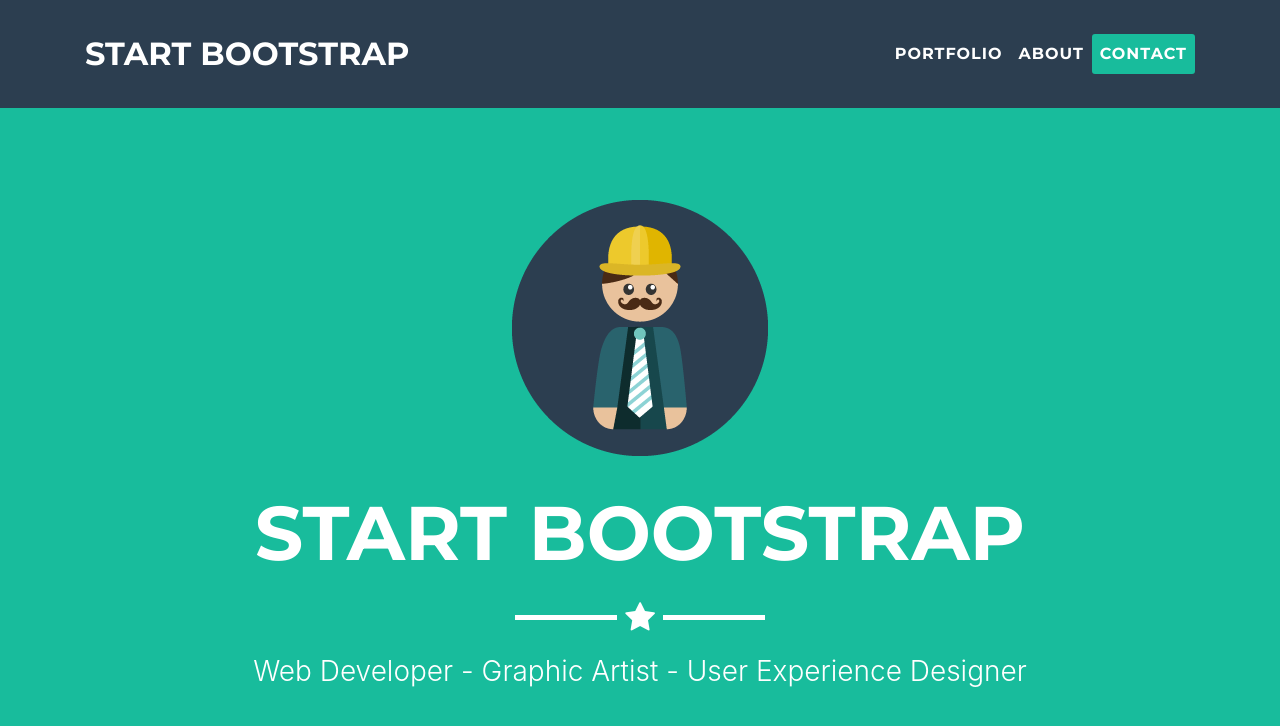
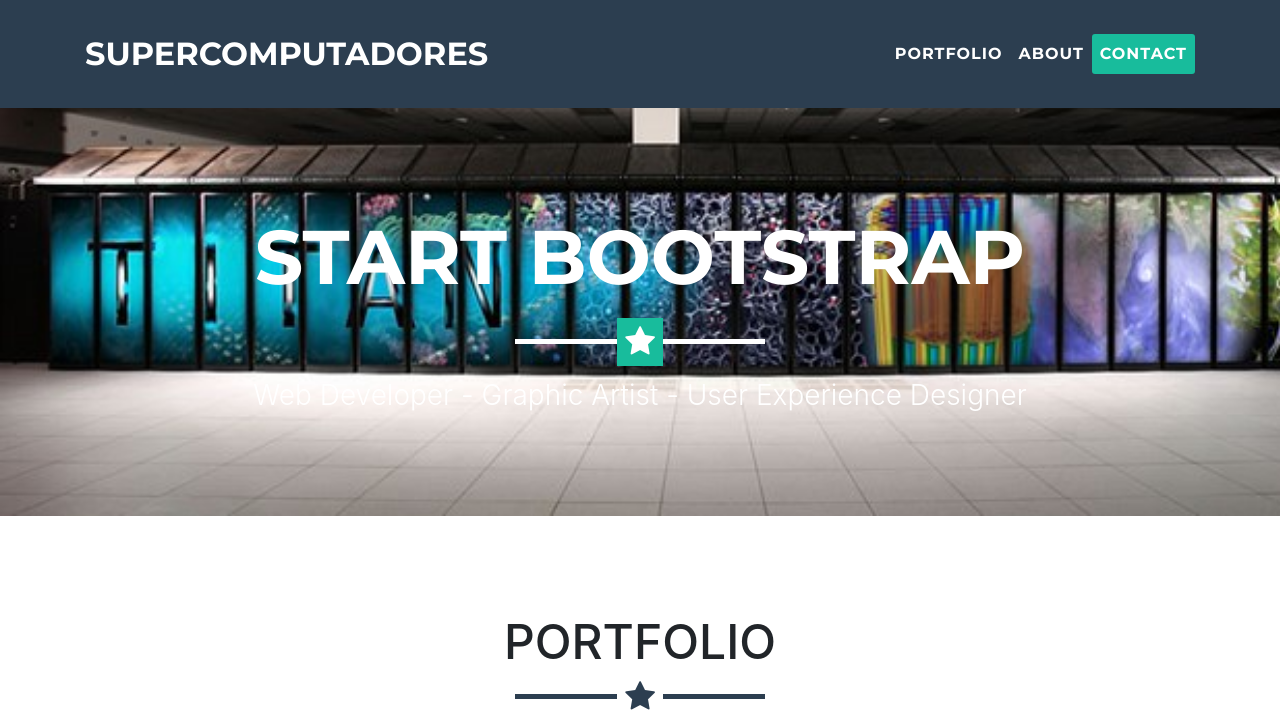
Before and after one commit to luisthiagop/REA-SO, a website with bundled scripts: page index.html in a window 1280 px wide. Shown: the top 726 px of the page. Built offline with nearby package versions, Linux system fonts and the light colour scheme.

Commit message:
Adicionando imagem de fundo

```diff
--- a/css/freelancer.css
+++ b/css/freelancer.css
@@ -1,3 +1,9 @@
+#inicio{
+  background-image: url('../img/supercomputador1.jpg') !important;
+  background-repeat: no-repeat;
+  background-size: cover;
+  background-attachment: fixed;
+}
 /*!
  * Start Bootstrap - Freelancer v4.0.0-beta (http://startbootstrap.com/template-overviews/freelancer)
  * Copyright 2013-2017 Start Bootstrap
@@ -163,7 +169,7 @@
   padding-bottom: 50px;
   text-align: center;
   color: white;
-  background: #18BC9C; }
+}
   header.masthead img {
     display: block;
     margin: 0 auto 20px; }
--- a/index.html
+++ b/index.html
@@ -8,7 +8,7 @@
     <meta name="description" content="">
     <meta name="author" content="">
 
-    <title>Freelancer - Start Bootstrap Theme</title>
+    <title>REA - Supercomputadores</title>
 
     <!-- Bootstrap core CSS -->
     <link href="vendor/bootstrap/css/bootstrap.min.css" rel="stylesheet">
@@ -19,7 +19,7 @@
     <link href="https://fonts.googleapis.com/css?family=Lato:400,700,400italic,700italic" rel="stylesheet" type="text/css">
 
     <!-- Custom styles for this template -->
-    <link href="css/freelancer.min.css" rel="stylesheet">
+    <link href="css/freelancer.css" rel="stylesheet">
 
   </head>
 
@@ -28,9 +28,8 @@
     <!-- Navigation -->
     <nav class="navbar navbar-expand-lg navbar-light fixed-top" id="mainNav">
       <div class="container">
-        <a class="navbar-brand js-scroll-trigger" href="#page-top">Start Bootstrap</a>
+        <a class="navbar-brand js-scroll-trigger" href="#page-top">Supercomputadores</a>
         <button class="navbar-toggler navbar-toggler-right" type="button" data-toggle="collapse" data-target="#navbarResponsive" aria-controls="navbarResponsive" aria-expanded="false" aria-label="Toggle navigation">
-          Menu
           <i class="fa fa-bars"></i>
         </button>
         <div class="collapse navbar-collapse" id="navbarResponsive">
@@ -50,9 +49,9 @@
     </nav>
 
     <!-- Header -->
-    <header class="masthead">
+    <header class="masthead" id="inicio">
       <div class="container">
-        <img class="img-fluid" src="img/profile.png" alt="">
+        <!--<img class="img-fluid" src="img/profile.png" alt="">-->
         <div class="intro-text">
           <span class="name">Start Bootstrap</span>
           <hr class="star-light">
@@ -254,7 +253,7 @@
         <div class="container">
           <div class="row">
             <div class="col-lg-12">
-              Copyright &copy; Your Website 2017
+              Desenvolvido por David Zampier e Luis Thiago Padilha &copy; 2017
             </div>
           </div>
         </div>
```
Also changed, not shown: img/supercomputador1.jpg (added).
